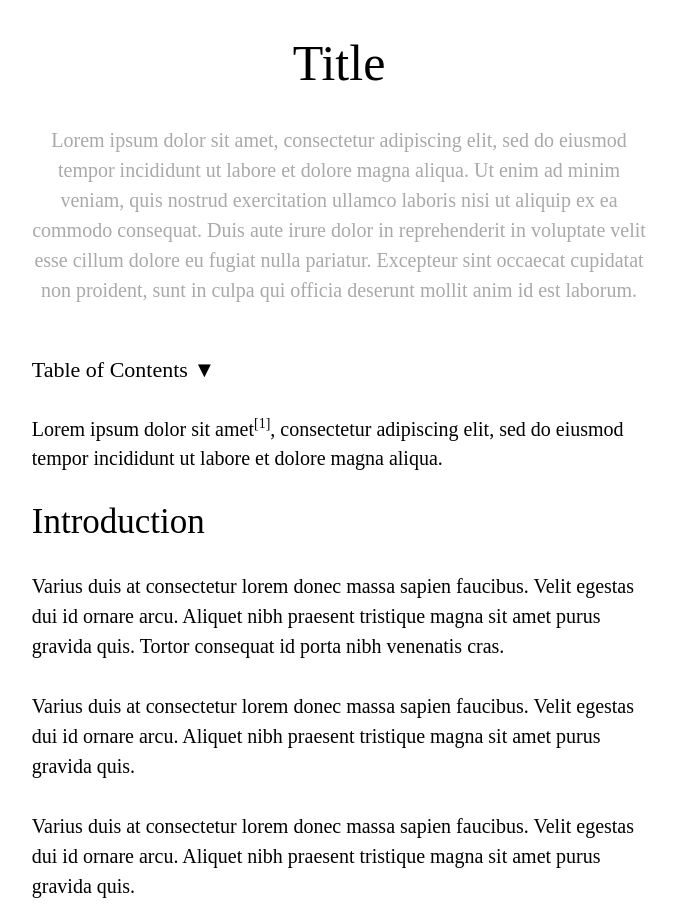
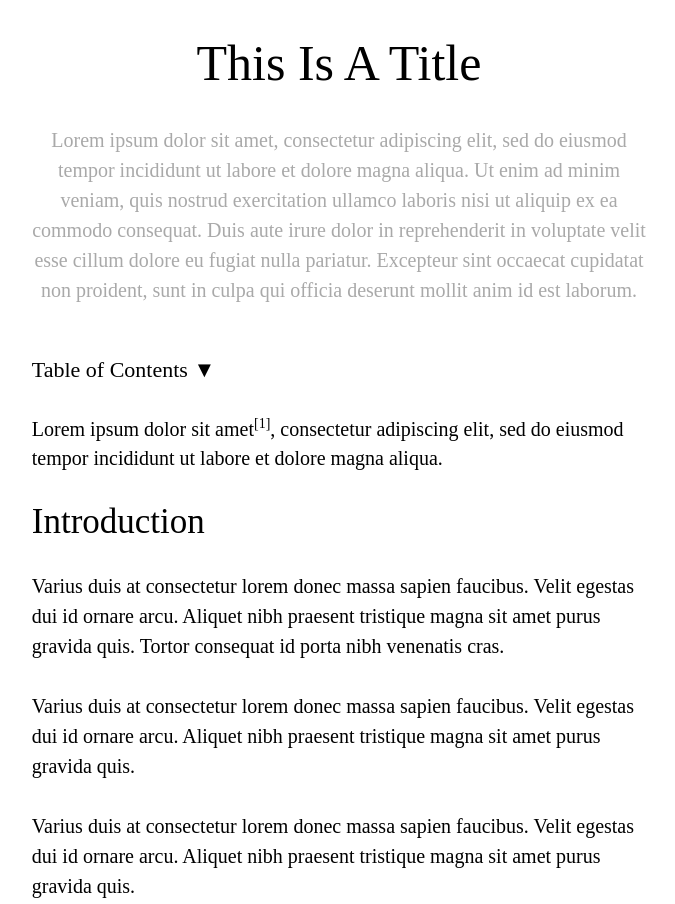
Before and after one commit to elpidalabs/elpidalabs.github.io, a plain HTML site: page index.html in a window 1280 px wide. Shown: the top 904 px of the page, without its empty margins (301-976 px from the left). Drawn offline with Linux system fonts and the light colour scheme.

Commit message:
Change title

```diff
--- a/index.html
+++ b/index.html
@@ -74,7 +74,7 @@
   </style>
 </head>
 <body>
-  <h1>Title</h1>
+  <h1>This Is A Title</h1>
   <div id="subheader">Lorem ipsum dolor sit amet, consectetur adipiscing elit, sed do eiusmod tempor incididunt ut labore et dolore magna aliqua. Ut enim ad minim veniam, quis nostrud exercitation ullamco laboris nisi ut aliquip ex ea commodo consequat. Duis aute irure dolor in reprehenderit in voluptate velit esse cillum dolore eu fugiat nulla pariatur. Excepteur sint occaecat cupidatat non proident, sunt in culpa qui officia deserunt mollit anim id est laborum.</div><br>
 
    <!-- Table of Contents -->
```
